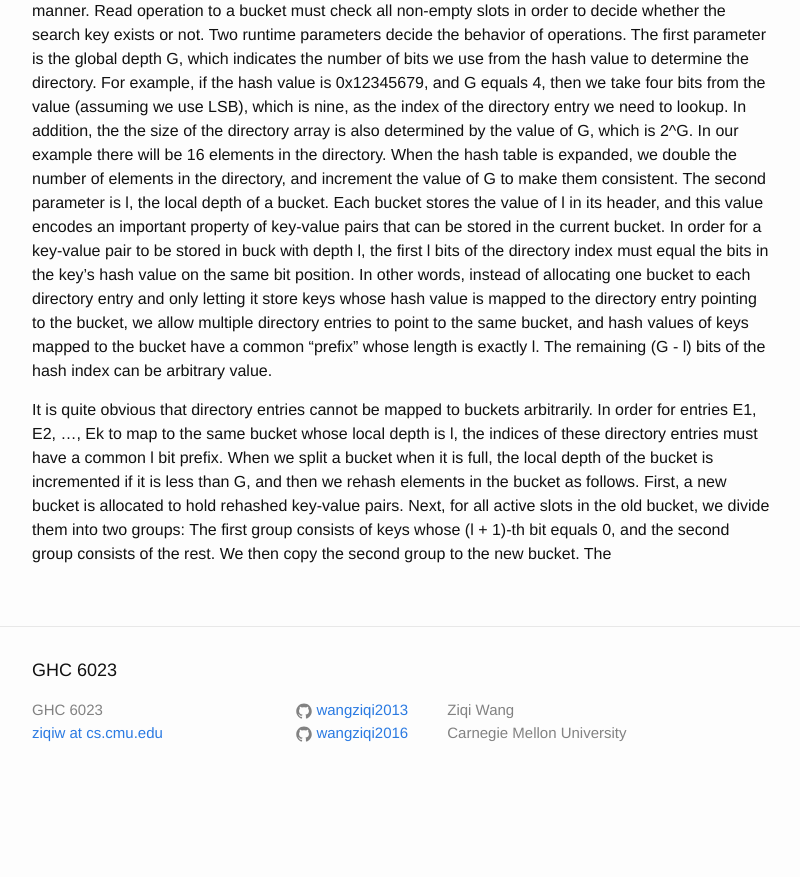
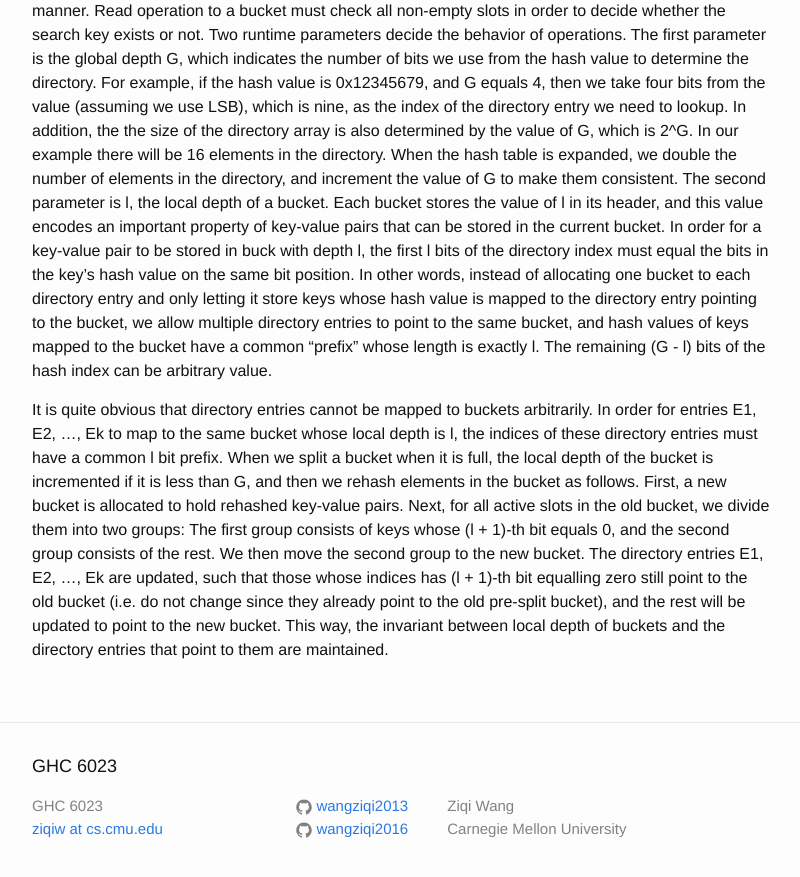
Before and after one commit to wangziqi2013/wangziqi2013.github.io, a Jekyll site: the page built from _posts/2019-12-06-cceh.markdown, in a window 1280 px wide and 900 px high, scrolled down 1399 px. Shown: the top 877 px of the window, without its empty margins (238-1038 px from the left). Built offline with Jekyll 4.4.1, drawn with Linux system fonts in a browser that asks for light colours; before the commit the page ends 2203 px from its top, so only the background shows below that.

Commit message:
Finish split

```diff
--- a/_posts/2019-12-06-cceh.markdown
+++ b/_posts/2019-12-06-cceh.markdown
@@ -68,4 +68,7 @@ to map to the same bucket whose local depth is l, the indices of these directory
 When we split a bucket when it is full, the local depth of the bucket is incremented if it is less than G, and then we rehash
 elements in the bucket as follows. First, a new bucket is allocated to hold rehashed key-value pairs. Next, for all active
 slots in the old bucket, we divide them into two groups: The first group consists of keys whose (l + 1)-th bit equals 0,
-and the second group consists of the rest. We then copy the second group to the new bucket. The
+and the second group consists of the rest. We then move the second group to the new bucket. The directory entries E1, E2, ...,
+Ek are updated, such that those whose indices has (l + 1)-th bit equalling zero still point to the old bucket (i.e. do not
+change since they already point to the old pre-split bucket), and the rest will be updated to point to the new bucket.
+This way, the invariant between local depth of buckets and the directory entries that point to them are maintained.
```
